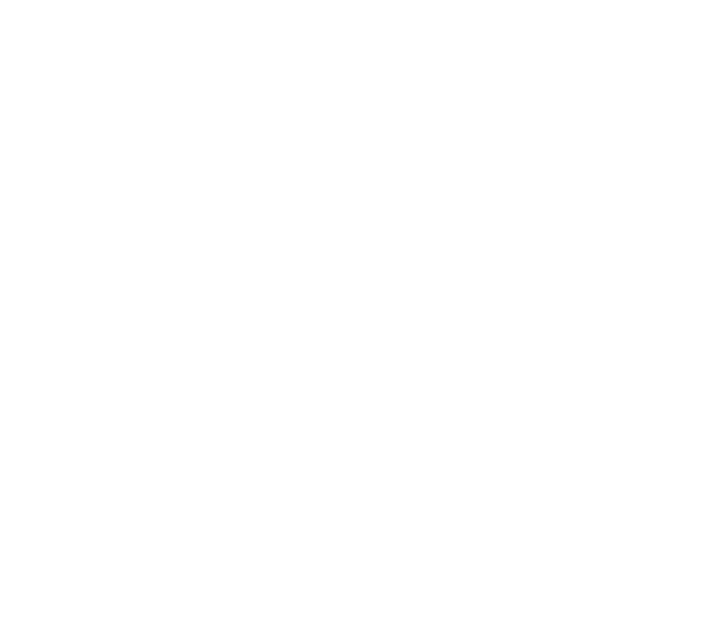
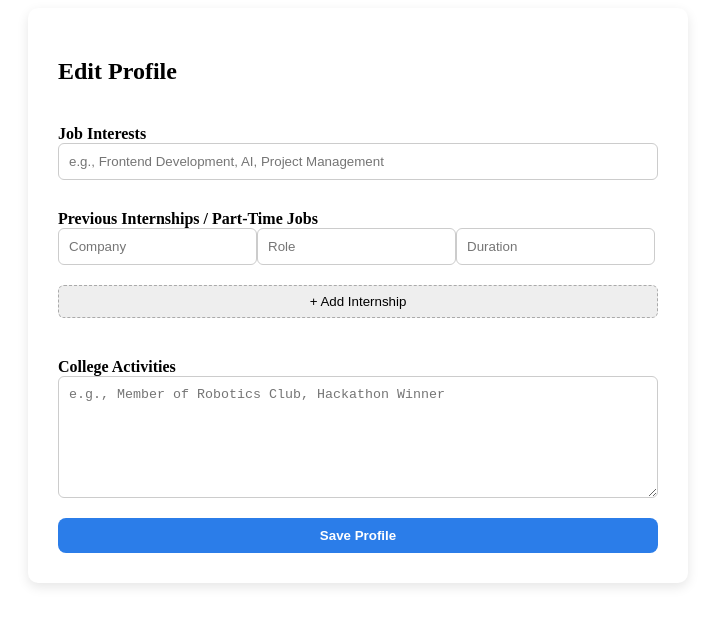
Before and after one commit to CSEN603-2025/Ghost-in-the-Machine, a React (Create React App) app: page /student/edit-profile in a window 1280 px wide. Before the commit this address had no page. Shown: the top 626 px of the page, without its empty margins (282-997 px from the left). Built offline with nearby package versions, Linux system fonts and the light colour scheme.

Commit message:
EditProfilePage

```diff
--- a/src/App.js
+++ b/src/App.js
@@ -7,6 +7,10 @@ import CompanyDashboard from './pages/CompanyDashboard';
 import StudentDashboard from './pages/StudentDashboard';
 import MyApplicationsPage from './pages/MyApplicationsPage'; // New page for My Applications
 import WorkshopsPage from './pages/WorkshopsPage';
+import EditProfilePage from "./pages/EditProfilePage";
+
+
+
 
 function App() {
   return (
@@ -17,6 +21,7 @@ function App() {
       <Route path="/student/applications" element={<MyApplicationsPage />} /> {/* New route */}
       <Route path="/workshops" element={<WorkshopsPage />} />
         <Route path="/dashboard" element={<CompanyDashboard />} />
+        <Route path="/student/edit-profile" element={<EditProfilePage />} />
     </Routes>
   );
 }
--- /dev/null
+++ b/src/pages/EditProfilePage.jsx
@@ -0,0 +1,131 @@
+// src/pages/EditProfilePage.jsx
+import React, { useState } from "react";
+
+const EditProfilePage = () => {
+  const [jobInterests, setJobInterests] = useState("");
+  const [internships, setInternships] = useState([{ company: "", role: "", duration: "" }]);
+  const [activities, setActivities] = useState("");
+
+  const handleInternshipChange = (index, field, value) => {
+    const updated = [...internships];
+    updated[index][field] = value;
+    setInternships(updated);
+  };
+
+  const addInternship = () => {
+    setInternships([...internships, { company: "", role: "", duration: "" }]);
+  };
+
+  const handleSubmit = (e) => {
+    e.preventDefault();
+    alert("Profile saved (mock functionality)!");
+    console.log({ jobInterests, internships, activities });
+  };
+
+  return (
+    <div style={styles.container}>
+      <h2>Edit Profile</h2>
+      <form onSubmit={handleSubmit} style={styles.form}>
+        <label style={styles.label}>Job Interests</label>
+        <input
+          type="text"
+          value={jobInterests}
+          onChange={(e) => setJobInterests(e.target.value)}
+          placeholder="e.g., Frontend Development, AI, Project Management"
+          style={styles.input}
+        />
+
+        <label style={styles.label}>Previous Internships / Part-Time Jobs</label>
+        {internships.map((intern, i) => (
+          <div key={i} style={styles.internshipBlock}>
+            <input
+              placeholder="Company"
+              value={intern.company}
+              onChange={(e) => handleInternshipChange(i, "company", e.target.value)}
+              style={styles.input}
+            />
+            <input
+              placeholder="Role"
+              value={intern.role}
+              onChange={(e) => handleInternshipChange(i, "role", e.target.value)}
+              style={styles.input}
+            />
+            <input
+              placeholder="Duration"
+              value={intern.duration}
+              onChange={(e) => handleInternshipChange(i, "duration", e.target.value)}
+              style={styles.input}
+            />
+          </div>
+        ))}
+        <button type="button" onClick={addInternship} style={styles.addButton}>+ Add Internship</button>
+
+        <label style={styles.label}>College Activities</label>
+        <textarea
+          value={activities}
+          onChange={(e) => setActivities(e.target.value)}
+          placeholder="e.g., Member of Robotics Club, Hackathon Winner"
+          style={styles.textarea}
+        />
+
+        <button type="submit" style={styles.submitButton}>Save Profile</button>
+      </form>
+    </div>
+  );
+};
+
+const styles = {
+  container: {
+    padding: "30px",
+    maxWidth: "600px",
+    margin: "auto",
+    backgroundColor: "#fff",
+    borderRadius: "10px",
+    boxShadow: "0 4px 12px rgba(0,0,0,0.1)",
+  },
+  form: {
+    display: "flex",
+    flexDirection: "column",
+  },
+  label: {
+    marginTop: "20px",
+    fontWeight: "bold",
+    textAlign: "left",
+  },
+  input: {
+    padding: "10px",
+    borderRadius: "6px",
+    border: "1px solid #ccc",
+    marginBottom: "10px",
+  },
+  textarea: {
+    padding: "10px",
+    borderRadius: "6px",
+    border: "1px solid #ccc",
+    height: "100px",
+    resize: "vertical",
+    marginBottom: "20px",
+  },
+  internshipBlock: {
+    marginBottom: "10px",
+  },
+  addButton: {
+    backgroundColor: "#eee",
+    border: "1px dashed #aaa",
+    padding: "8px",
+    borderRadius: "6px",
+    cursor: "pointer",
+    marginBottom: "20px",
+  },
+  submitButton: {
+    backgroundColor: "#2b7de9",
+    color: "white",
+    padding: "10px",
+    border: "none",
+    borderRadius: "8px",
+    fontWeight: "bold",
+    cursor: "pointer",
+  },
+};
+
+export default EditProfilePage;
--- a/src/pages/StudentDashboard.jsx
+++ b/src/pages/StudentDashboard.jsx
@@ -65,7 +65,6 @@ const StudentDashboard = () => {
   const handleMajorChange = (e) => setSelectedMajor(e.target.value);
   const handleSemesterChange = (e) => setSelectedSemester(e.target.value);
   const handleInterestsChange = (e) => setSelectedInterests(e.target.value);
-
   const handleInternshipSearch = (e) => setInternshipSearch(e.target.value);
 
   const handleInternshipFilterChange = (e) => {
@@ -130,7 +129,6 @@ const StudentDashboard = () => {
 
         <h2 style={styles.heading}>Suggested Internships for You</h2>
 
-        {/* Internship Filters */}
         <div style={styles.filterContainer}>
           <select value={selectedMajor} onChange={handleMajorChange} style={styles.filterSelect}>
             <option value="">Select Major</option>
@@ -177,7 +175,6 @@ const StudentDashboard = () => {
           </select>
         </div>
 
-        {/* Internship Cards */}
         <div style={styles.cardContainer}>
           {filteredInternships.map((internship) => (
             <div key={internship.id} style={styles.card}>
@@ -195,7 +192,6 @@ const StudentDashboard = () => {
 
         <h2 style={styles.heading}>Suggested Companies Based on Your Job Interests</h2>
 
-        {/* Company Filters */}
         <div style={styles.filterContainer}>
           <select name="industry" value={companyFilter.industry} onChange={handleCompanyFilterChange} style={styles.filterSelect}>
             <option value="">All Industries</option>
@@ -215,11 +211,8 @@ const StudentDashboard = () => {
                 </option>
               ))}
           </select>
-
-
         </div>
 
-        {/* Company Cards */}
         <div style={styles.cardContainer}>
           {sortedCompanies.map((company, index) => (
             <div key={index} style={styles.card}>
@@ -260,11 +253,14 @@ const styles = {
     backgroundColor: "#2b7de9",
     color: "white",
     border: "none",
-    borderRadius: "5px",
-    padding: "8px 12px",
+    borderRadius: "20px",
+    padding: "10px 16px",
     marginLeft: "10px",
     cursor: "pointer",
-    transition: "transform 0.1s ease-in-out",
+    fontWeight: "500",
+    fontSize: "14px",
+    transition: "background-color 0.2s, transform 0.1s",
+    boxShadow: "0 2px 4px rgba(0, 0, 0, 0.1)",
   },
   container: {
     display: "flex",
@@ -305,11 +301,14 @@ const styles = {
   button: {
     backgroundColor: "#2b7de9",
     color: "white",
-    padding: "10px 20px",
     border: "none",
-    borderRadius: "5px",
+    borderRadius: "20px",
+    padding: "10px 16px",
+    fontWeight: "500",
+    fontSize: "14px",
     cursor: "pointer",
-    transition: "transform 0.1s ease-in-out",
+    transition: "background-color 0.2s, transform 0.1s",
+    boxShadow: "0 2px 4px rgba(0, 0, 0, 0.1)",
   },
   searchInput: {
     padding: "12px",
```
